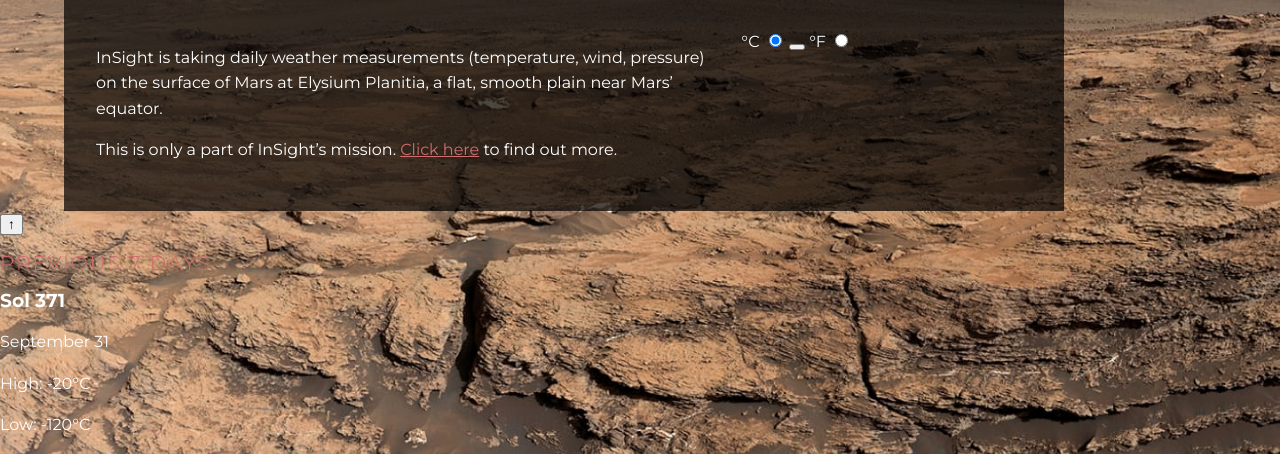
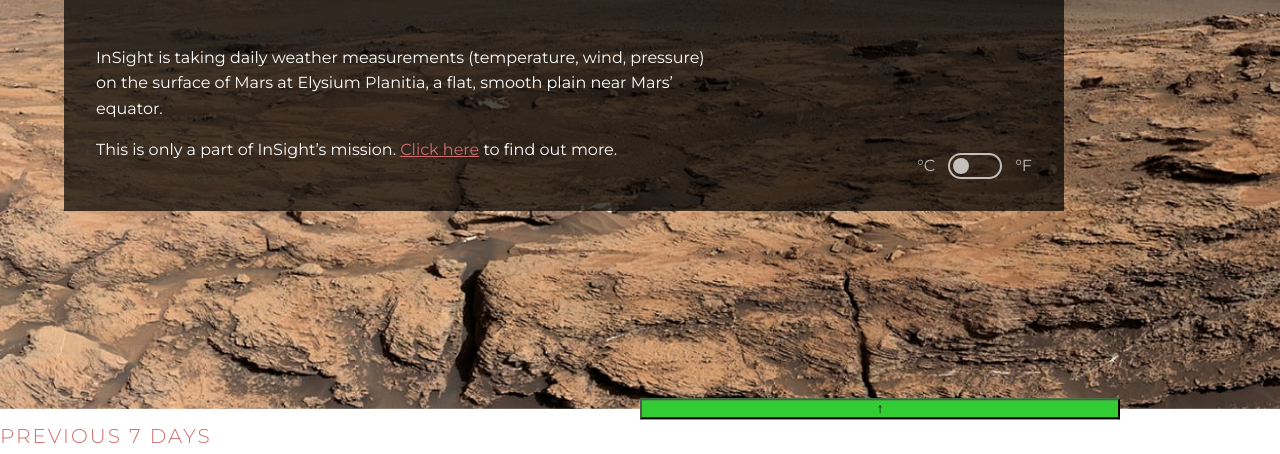
Before and after one commit to glezzz/Mars-weather-app, a plain HTML site: page index.html in a window 1280 px wide. Shown: the part 287-741 px from the top of the page. Drawn offline with Linux system fonts and the light colour scheme.

Commit message:
working pop up styles

```diff
--- a/styles.css
+++ b/styles.css
@@ -150,3 +150,77 @@ a:hover {
 .info {
     grid-column: 1 / 3;
 }
+
+.unit {
+    grid-column: 3 / 4;
+    place-self: end;
+    color: var(--clr-light);
+    display: flex;
+    opacity: 0.7;
+    transition: opacity 200ms linear;
+}
+
+.unit:hover {
+    opacity: 1;
+}
+
+.unit label {
+    cursor: pointer;
+}
+
+.unit__toggle {
+    cursor: pointer;
+    width: 4em;
+    border: 2px solid var(--clr-light);
+    background: transparent;
+    padding: 0;
+    border-radius: 100vmax;
+    margin: 0 1em;
+}
+
+.unit__toggle::after {
+    content: '';
+    display: block;
+    background: var(--clr-light);
+    border-radius: 50%;
+    height: 1rem;
+    margin: 3px;
+    margin-left: auto;
+    width: 1rem;
+}
+
+:checked ~.unit__toggle::after {
+    margin-left: 3px;
+}
+
+input {
+    clip: rect(0 0 0 0);
+    -webkit-clip-path: inset(50%);
+    clip-path: inset(50%);
+    height: 1px;
+    overflow: hidden;
+    position: absolute;
+    white-space: nowrap;
+    width: 1px;
+}
+
+.previous-weather {
+    background-color: var(--clr-light);
+    color: var(--clr-dark);
+    position: absolute;
+    bottom: 0;
+    width: 100%;
+    transform: translateY(60%);
+}
+
+.show-previous-weather{
+    position: absolute;
+    background: limegreen;
+    left: 50%;
+    width: 30rem;
+    transform: translateY(-50%);
+}
+
+.previous-days {
+    display: flex;
+}
```
